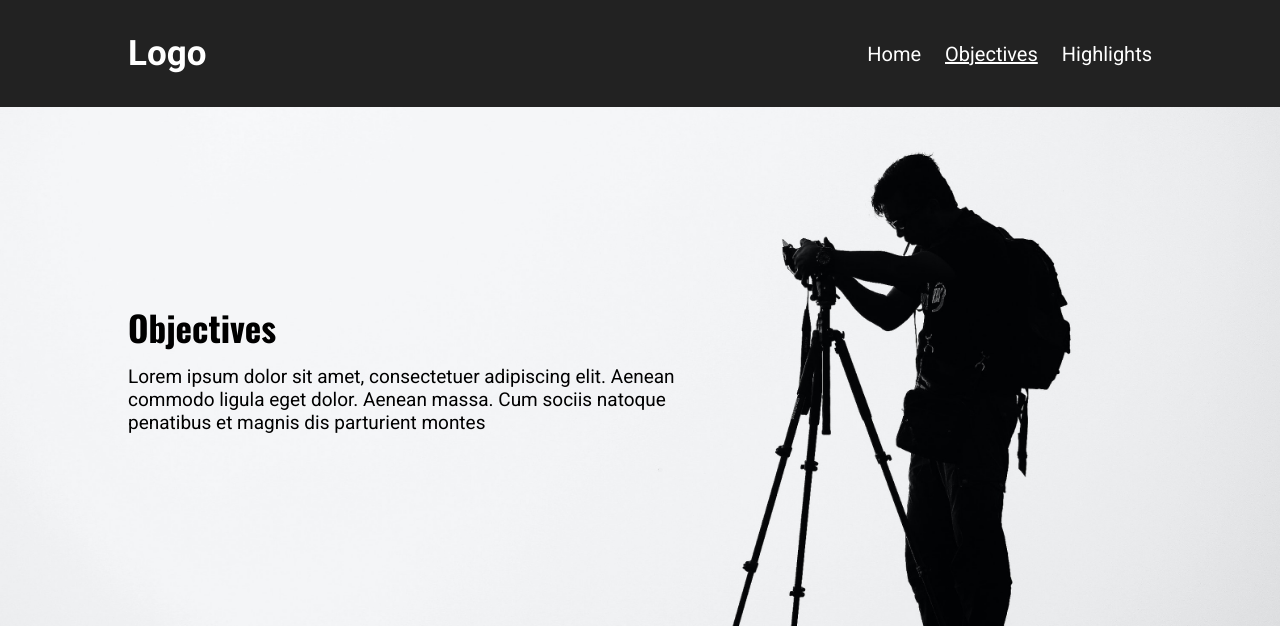
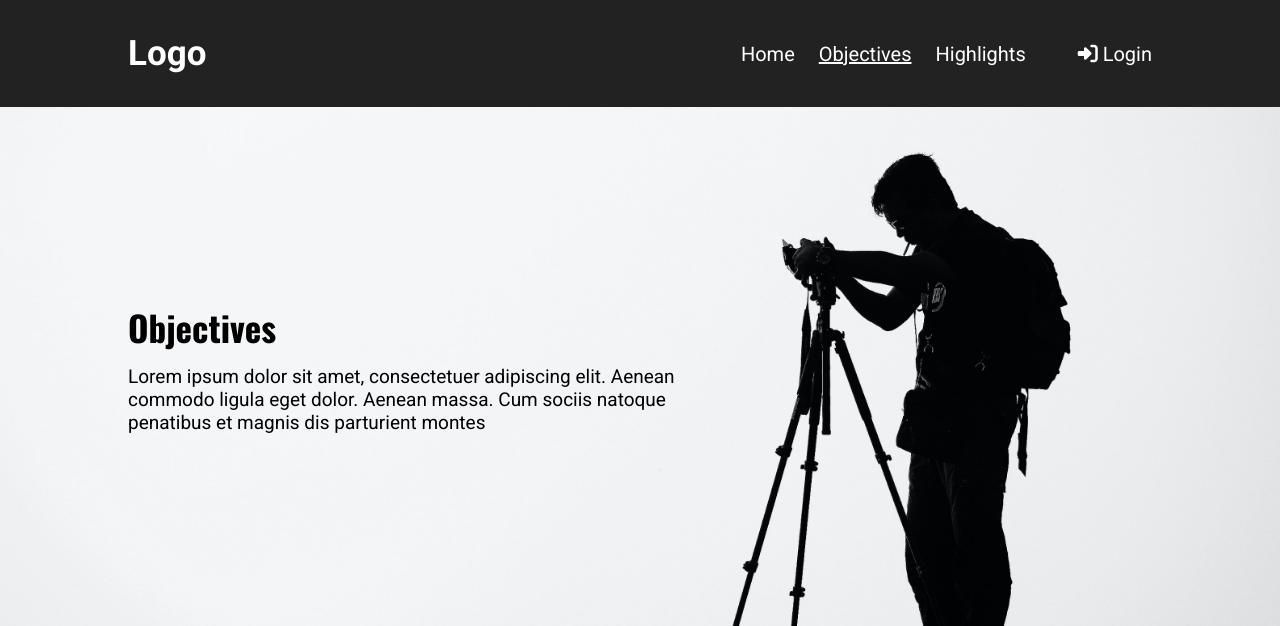
Before and after one commit to KasperOfzeau/ple, a PHP site: page / in a window 1280 px wide. Shown: the top 626 px of the page. Run offline with PHP 8.4, Linux system fonts and the light colour scheme; data comes from the database, SQL or seed files in the repository; some libraries are stand-ins or nearby versions.

Commit message:
Added login button in nav

```diff
--- a/css/nav.css
+++ b/css/nav.css
@@ -23,6 +23,10 @@
     text-decoration: none;
 }
 
+.login-link {
+    margin-left: 28px;
+}
+
 nav.navbar a.logo {
     color: #fff;
     text-decoration: none;
--- a/index.php
+++ b/index.php
@@ -9,7 +9,7 @@ include 'backend/config.php';
 	<meta name="viewport" content="width=device-width, initial-scale=1">
 	<title>Home</title>
     <link href="https://fonts.googleapis.com/css2?family=Roboto:wght@400;700&family=Oswald:wght@400;700&display=swap" rel="stylesheet">
-	<link rel="stylesheet" href="https://maxcdn.bootstrapcdn.com/font-awesome/4.7.0/css/font-awesome.min.css">
+	<script src="https://kit.fontawesome.com/ceca6c7c7a.js" crossorigin="anonymous"></script>
 	<link rel="stylesheet" href="css/style.css">
     <link rel="stylesheet" href="css/nav.css">
     <link rel="stylesheet" href="css/hero.css">
@@ -25,6 +25,15 @@ include 'backend/config.php';
                 <a class="navbar-link" href="#">Home</a>
                 <a class="navbar-link active" href="#">Objectives</a>
                 <a class="navbar-link" href="#">Highlights</a>
+
+                <?php
+                    session_start();
+                    if(empty($_SESSION['user_id'])){
+                        echo '<a class="navbar-link login-link" href="/ple/login.php"><i class="fa-solid fa-right-to-bracket"></i> Login</a>';
+                    } else {
+                        echo '<a class="navbar-link login-link" href="/ple/logout.php"><i class="fa-solid fa-right-from-bracket"></i> Logout</a>';
+                    }
+                ?>
             </div>
         </div>
     </nav>
--- a/objective.php
+++ b/objective.php
@@ -29,9 +29,9 @@
                 <?php
                     session_start();
                     if(empty($_SESSION['user_id'])){
-                        echo '<a class="navbar-link" href="/ple/login.php"><i class="fa-solid fa-right-to-bracket"></i> Login</a>';
+                        echo '<a class="navbar-link login-link" href="/ple/login.php"><i class="fa-solid fa-right-to-bracket"></i> Login</a>';
                     } else {
-                        echo '<a class="navbar-link" href="/ple/logout.php"><i class="fa-solid fa-right-from-bracket"></i> Logout</a>';
+                        echo '<a class="navbar-link login-link" href="/ple/logout.php"><i class="fa-solid fa-right-from-bracket"></i> Logout</a>';
                     }
                 ?>
             </div>
```
